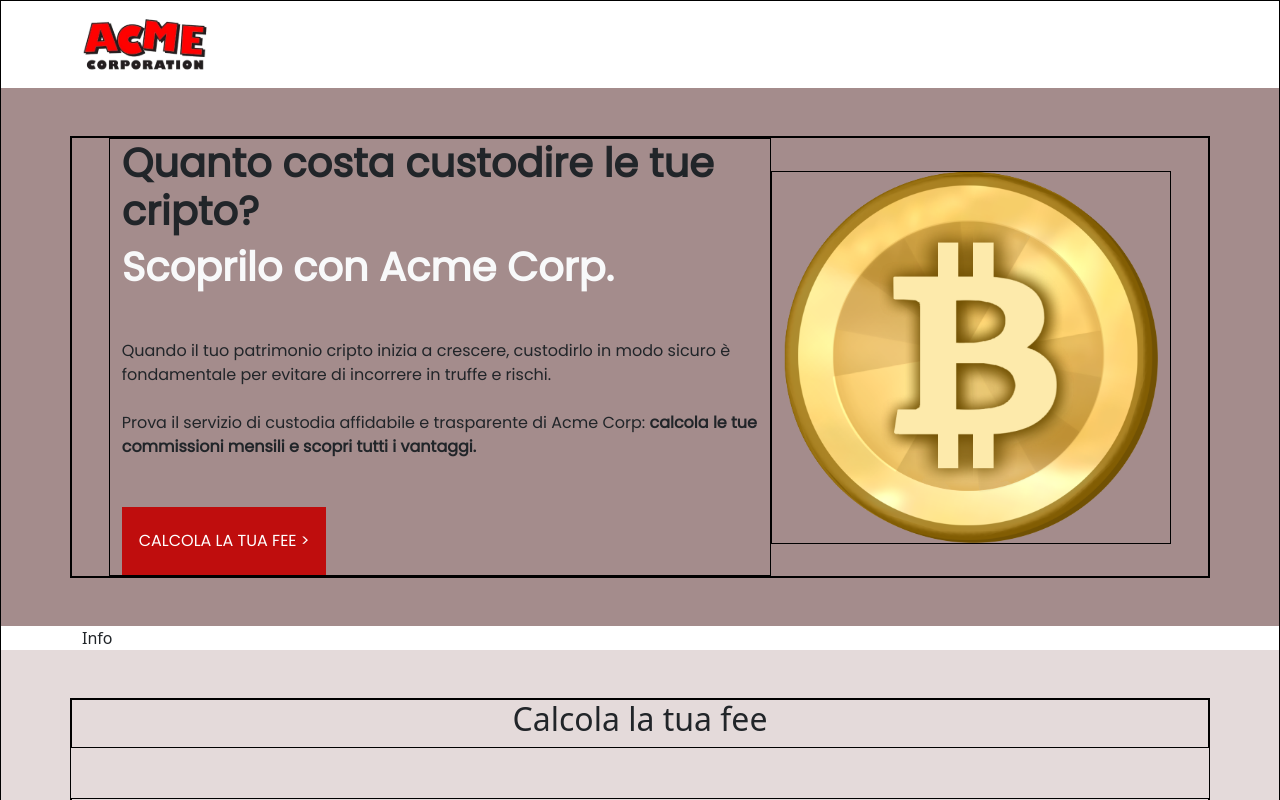
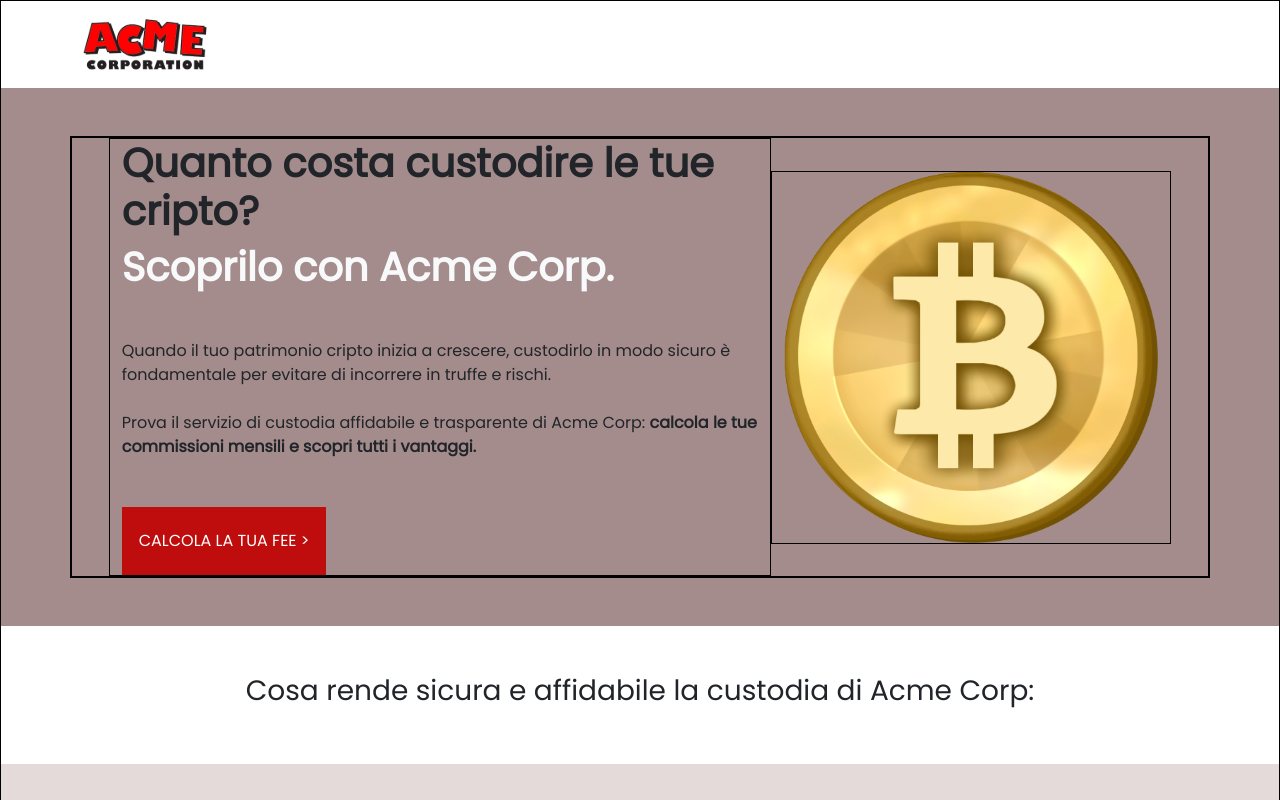
Before and after one commit to giancarlogiorgiocroce/DEseip-bitcoin, a Vue app: page / in a window 1280 px wide. Shown: the top 800 px of the page. Built offline with nearby package versions, Linux system fonts and the light colour scheme.

Commit message:
Globalizzato font poppins

```diff
--- a/src/App.vue
+++ b/src/App.vue
@@ -33,6 +33,9 @@
 </script>
 
 <style lang="scss">
+*{
+  font-family: 'Poppins', sans-serif;
+}
 div{
   border: 1px solid black;
   // background-color: rgba($color: green, $alpha: 0.2);
--- a/src/components/sections/FeeComp.vue
+++ b/src/components/sections/FeeComp.vue
@@ -54,7 +54,6 @@
           <div class="up flex-column centered mb-5">
             <h5 class="mb-2">Inserisci gli asset che vuoi custodire</h5>
             <input class="mb-2" type="number" placeholder="Asset" step="0.01" v-model="asset">
-            <!-- <button class="mb-2" @click="doMath">CALCOLA</button> -->
             <BtnComp
               class="mb-2"
               @click="doMath"
@@ -160,7 +159,6 @@
       position: relative;
       z-index: 1;
 
-      font-family: 'Poppins', sans-serif;
       font-size: 54px;
       font-weight: 700;
       color: white;
@@ -214,20 +212,6 @@
       text-align: center;
       border-radius: 10px;
     }
-    // button{
-    //   background-color: rgb(191, 13, 13);
-    //   border: 3px solid rgb(191, 13, 13);
-
-    //   color: white;
-    //   padding: 3% 0;
-    //   width: 40%;
-
-    //   &:hover{
-    //     background-color: rgb(150, 13, 13);
-    //     border: 3px solid rgb(100, 13, 13);
-    //     color: burlywood;
-    //   }
-    // }
   }
 
   .down{
--- a/src/components/sections/FooterComp.vue
+++ b/src/components/sections/FooterComp.vue
@@ -49,7 +49,6 @@
   background-color: rgb(33, 30, 30);
   img{
     padding: 0;
-    // width: 99vw;
   }
 }
 
--- a/src/components/sections/InfoComp.vue
+++ b/src/components/sections/InfoComp.vue
@@ -1,6 +1,6 @@
 <template>
-    <section class="container">
-      Info
+    <section class="container py-5">
+      <h3 class="text-center">Cosa rende sicura e affidabile la custodia di Acme Corp:</h3>
     </section>
   </template>
 
--- a/src/components/sections/JumboComp.vue
+++ b/src/components/sections/JumboComp.vue
@@ -51,7 +51,6 @@
   background-color: rgb(164, 140, 140);
 }
 .jumbo-text{
-  font-family: 'Poppins', sans-serif;
   h1,
   span{
     font-weight: 900;
```
